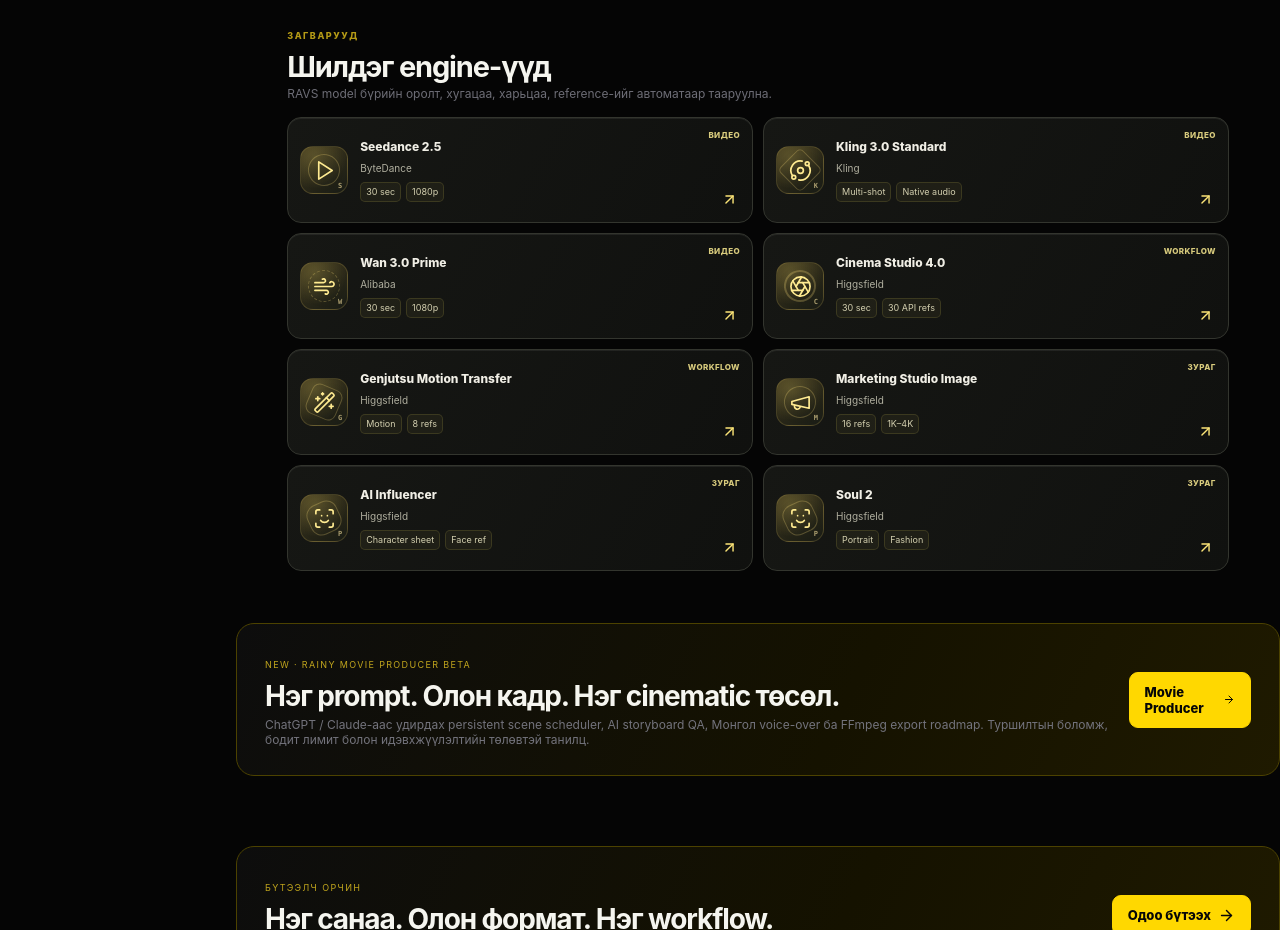
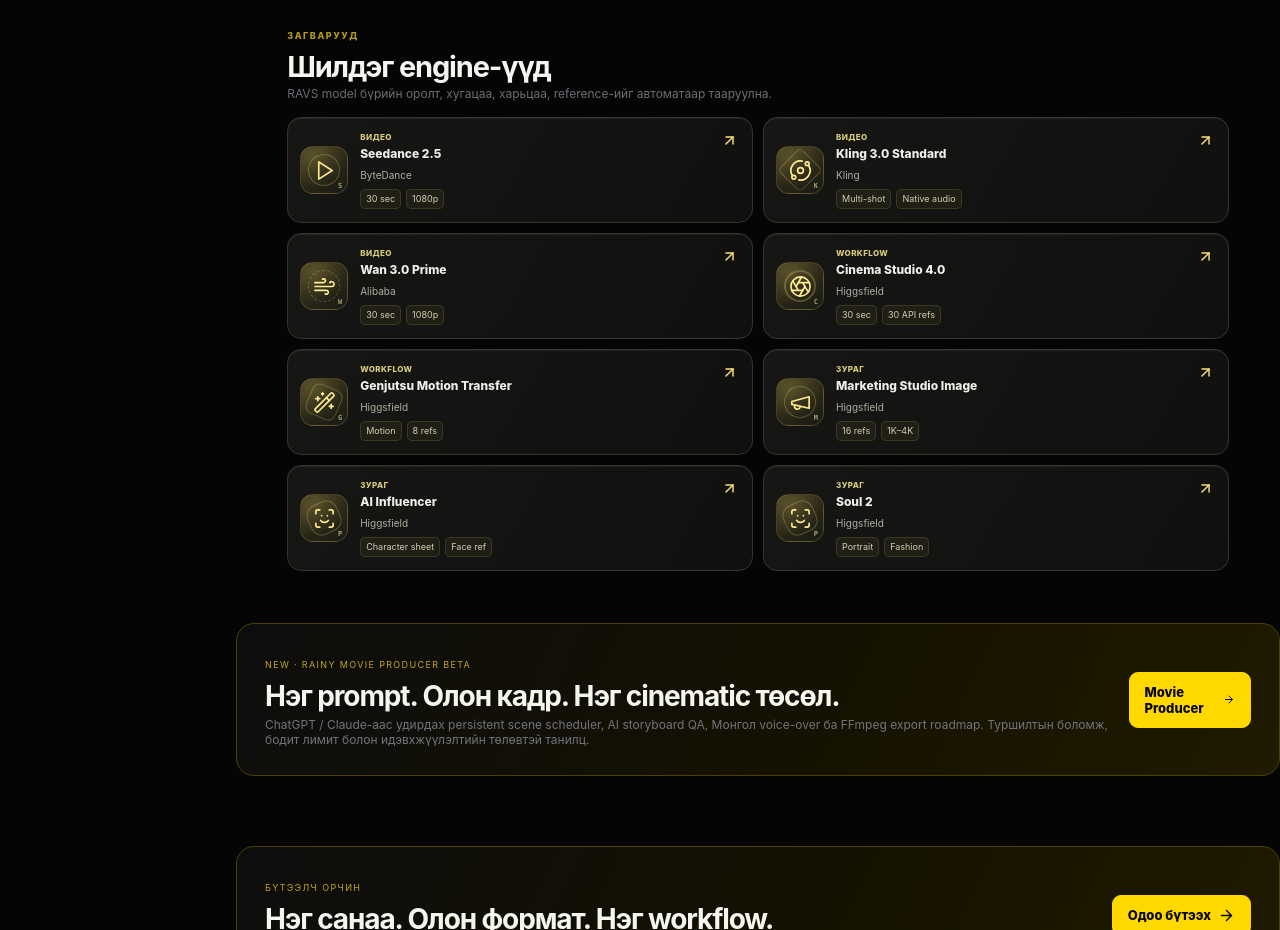
Before and after one commit to ssboroo/rainyaivideostudio, a Next.js app: page / in a window 1280 px wide. Shown: the part 6860-7790 px from the top of the page. Built offline with nearby package versions, Linux system fonts and the light colour scheme; no server answers; the database is empty.

Commit message:
fix(home): avoid engine category overflow on narrow mobile cards

```diff
--- a/app/page.tsx
+++ b/app/page.tsx
@@ -149,14 +149,12 @@ export default function Home() {
                 >
                   <EngineMark slug={model.slug} kind={model.kind} />
                   <div className="homeEngineDescription">
+                    <span className="homeEngineKind">{model.kind === "video" ? "ВИДЕО" : model.kind === "image" ? "ЗУРАГ" : "WORKFLOW"}</span>
                     <strong>{model.name}</strong>
                     <small>{model.maker || model.provider}</small>
                     <span className="homeEngineCapabilities">{(model.capabilities || []).slice(0, 2).map((capability) => <span key={capability}>{capability}</span>)}</span>
                   </div>
-                  <div className="homeEngineAside">
-                    <span className="homeEngineKind">{model.kind === "video" ? "ВИДЕО" : model.kind === "image" ? "ЗУРАГ" : "WORKFLOW"}</span>
-                    <EngineLaunch />
-                  </div>
+                  <div className="homeEngineAside"><EngineLaunch /></div>
                 </Link>
               ))}
             </div>
```
